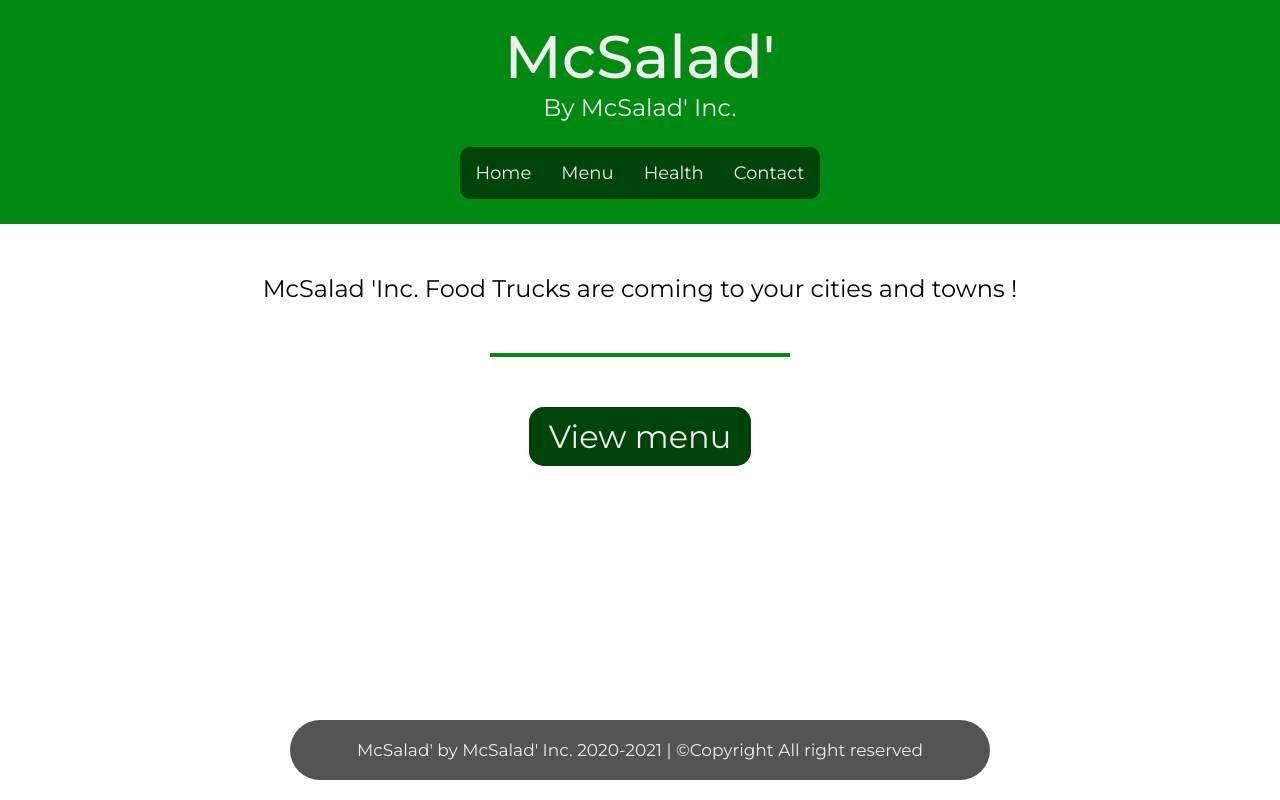
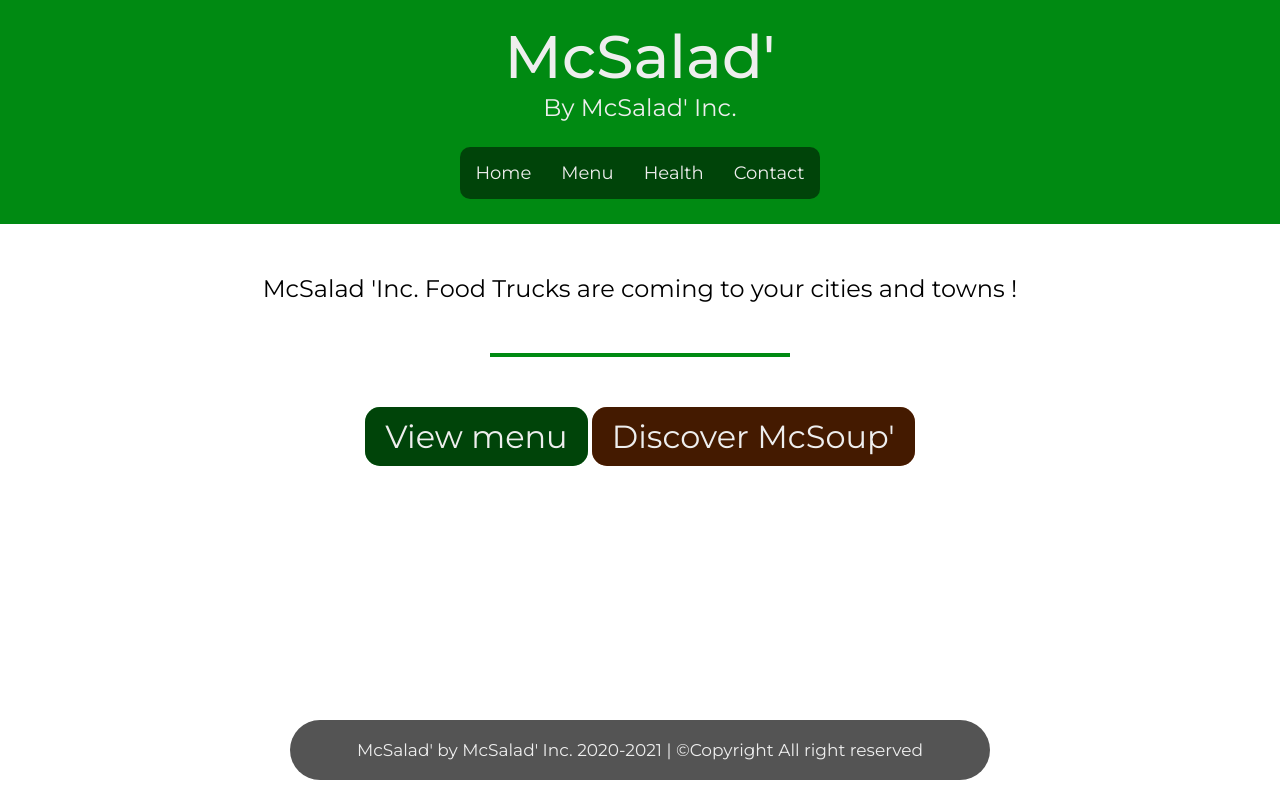
Before and after one commit to DogGameCompany/McSalad, a plain HTML site: page index.html in a window 1280 px wide. Drawn offline with Linux system fonts and the light colour scheme.

Commit message:
add button mcsoup

```diff
--- a/css/style.css
+++ b/css/style.css
@@ -96,8 +96,28 @@ html, body {
     transition: 0.3s;
 }
 
+.discover-mcsoup {
+    display: inline-block;
+    background: #8a3500;
+    padding: 10px 0 10px 0;
+    border-radius: 15px;
+}
+
+.discover-mcsoup a {
+    text-decoration: none;
+    color: #eee;
+    background: rgba(0, 0, 0, 0.5);
+    padding: 10px 20px 10px 20px;
+    border-radius: 15px;
+    transition: 0.3s;
+}
+
 .view-menu a:hover {
     background: #00690d;
+}
+
+.discover-mcsoup a:hover {
+    background: #7a2f00;
 }
 
 /* Fin de page */
--- a/index.html
+++ b/index.html
@@ -28,6 +28,7 @@
         <h2 class="text-presentation">McSalad 'Inc. Food Trucks are coming to your cities and towns !</h2>
         <center><hr class="hr-un"></center>
         <h1 class="view-menu"><a href="#">View menu</a></h1>
+        <h1 class="discover-mcsoup"><a href="#">Discover McSoup'</a></h1>
     </div>
 
     <!-- Fin de page -->
```
